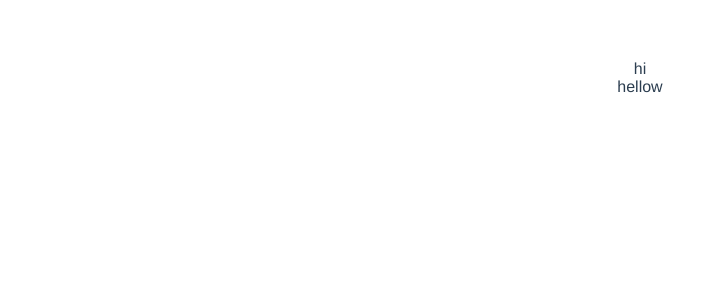
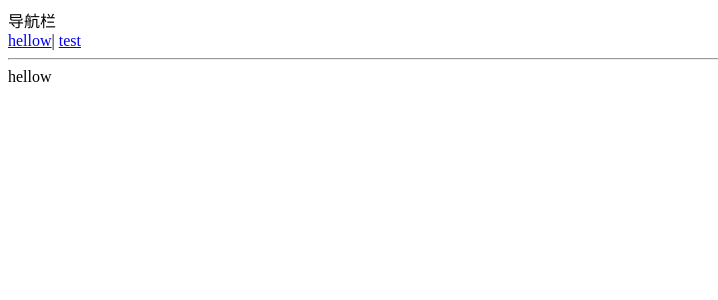
Before and after one commit to 332862394/jl-vue3-ui, a Vue app: page / in a window 1280 px wide. Shown: the top 300 px of the page, without its empty margins (0-718 px from the left). Built offline with nearby package versions, Linux system fonts and the light colour scheme.

Commit message:
初始化router

```diff
--- a/package.json
+++ b/package.json
@@ -7,7 +7,8 @@
     "preview": "vite preview"
   },
   "dependencies": {
-    "vue": "^3.2.25"
+    "vue": "^3.2.25",
+    "vue-router": "^4.0.12"
   },
   "devDependencies": {
     "@vitejs/plugin-vue": "^2.0.0",
--- a/src/App.vue
+++ b/src/App.vue
@@ -1,21 +1,11 @@
 <script setup lang="ts">
-// This starter template is using Vue 3 <script setup> SFCs
-// Check out https://v3.vuejs.org/api/sfc-script-setup.html#sfc-script-setup
-import HelloW2 from './components/HelloW2.vue'
+import HelloW2 from "./components/HelloW2.vue";
 </script>
 
 <template>
-  <div>hi</div>
-  <HelloW2/>
+  <div>导航栏</div>
+  <router-link to="/">hellow</router-link>|
+  <router-link to="/xxx">test</router-link>
+  <hr />
+  <router-view />
 </template>
-
-<style>
-#app {
-  font-family: Avenir, Helvetica, Arial, sans-serif;
-  -webkit-font-smoothing: antialiased;
-  -moz-osx-font-smoothing: grayscale;
-  text-align: center;
-  color: #2c3e50;
-  margin-top: 60px;
-}
-</style>
--- /dev/null
+++ b/src/components/tese2.vue
@@ -0,0 +1,9 @@
+<template>
+  <div>hi</div>
+</template>
+
+<script setup>
+</script>
+
+<style lang="scss" scoped>
+</style>
--- a/src/main.ts
+++ b/src/main.ts
@@ -1,4 +1,15 @@
 import { createApp } from 'vue'
 import App from './App.vue'
+import { createWebHashHistory, createRouter } from 'vue-router'
+import Hellow from './components/Hellow2.vue'
+import test from './components/tese2.vue'
 
-createApp(App).mount('#app')
+const history = createWebHashHistory()
+const router = createRouter({
+    history: history,
+    routes: [{ path: '/', component: Hellow },
+    { path: '/xxx', component: test }]
+})
+const app = createApp(App)
+app.use(router)
+app.mount('#app')
```
Also changed, not shown: 1 other file (tests, documents, lock files or other folders).
